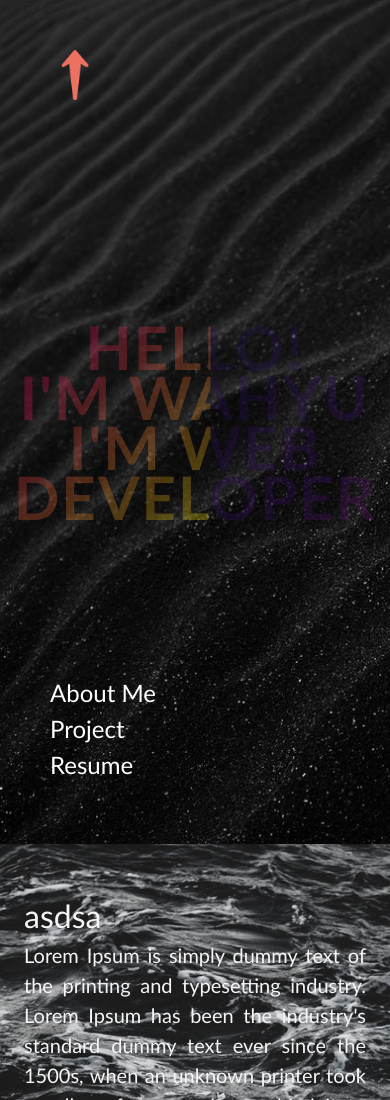
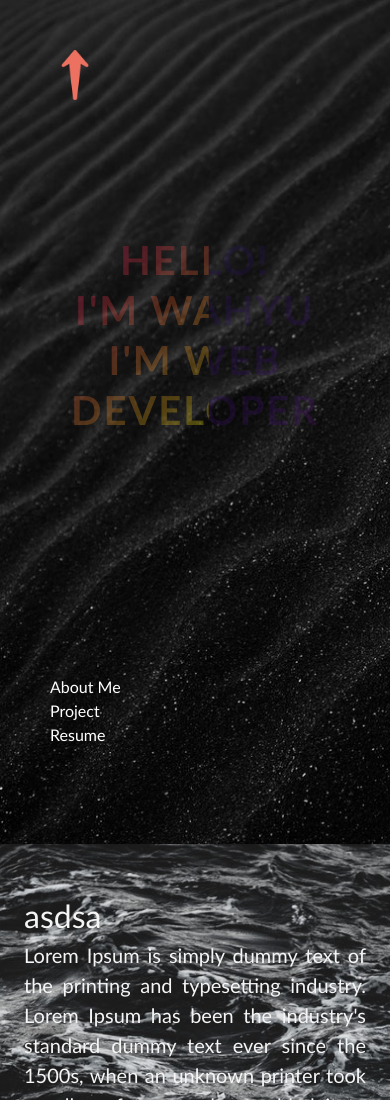
Before and after one commit to mwhy25/muhammad-Wahyu, a plain HTML site: page index.html in a window 390 px wide. Shown: the top 1100 px of the page. Drawn offline with nearby package versions, Linux system fonts and the light colour scheme.

Commit message:
update style

```diff
--- a/style2.css
+++ b/style2.css
@@ -43,10 +43,12 @@ body {
     line-height: 50px;
     justify-content: center;
     letter-spacing: 2px;
-    position: absolute;
+    /* position: absolute;
     top: 50%;
     left: 50%;
-    transform: translate(-50%, -50%);
+    transform: translate(-50%, -50%); */
+    margin: auto;
+    padding: auto;
 }
 
 .first,
@@ -121,10 +123,11 @@ body {
 }
 
 .animate-character {
-    position: absolute;
+    /* position: absolute;
     top: 50%;
     left: 50%;
-    transform: translate(-50%, -50%);
+    transform: translate(-50%, -50%); */
+    margin: auto;
     opacity: 0;
     text-transform: uppercase;
     background-image: linear-gradient( -225deg, #231557 0%, #44107a 29%, #ff1361 67%, #fff800 100%);
@@ -228,3 +231,19 @@ body {
         transform: translateX(0%);
     }
 } */
+
+@media only screen and (max-width: 600px) {
+    .animate-character {
+        font-size: 40px;
+    }
+    #nav-bot {
+        font-size: medium;
+    }
+    .first {
+        font-size: 5rem;
+    }
+    .second {
+        font-size: large;
+        line-height: normal;
+    }
+}
```
